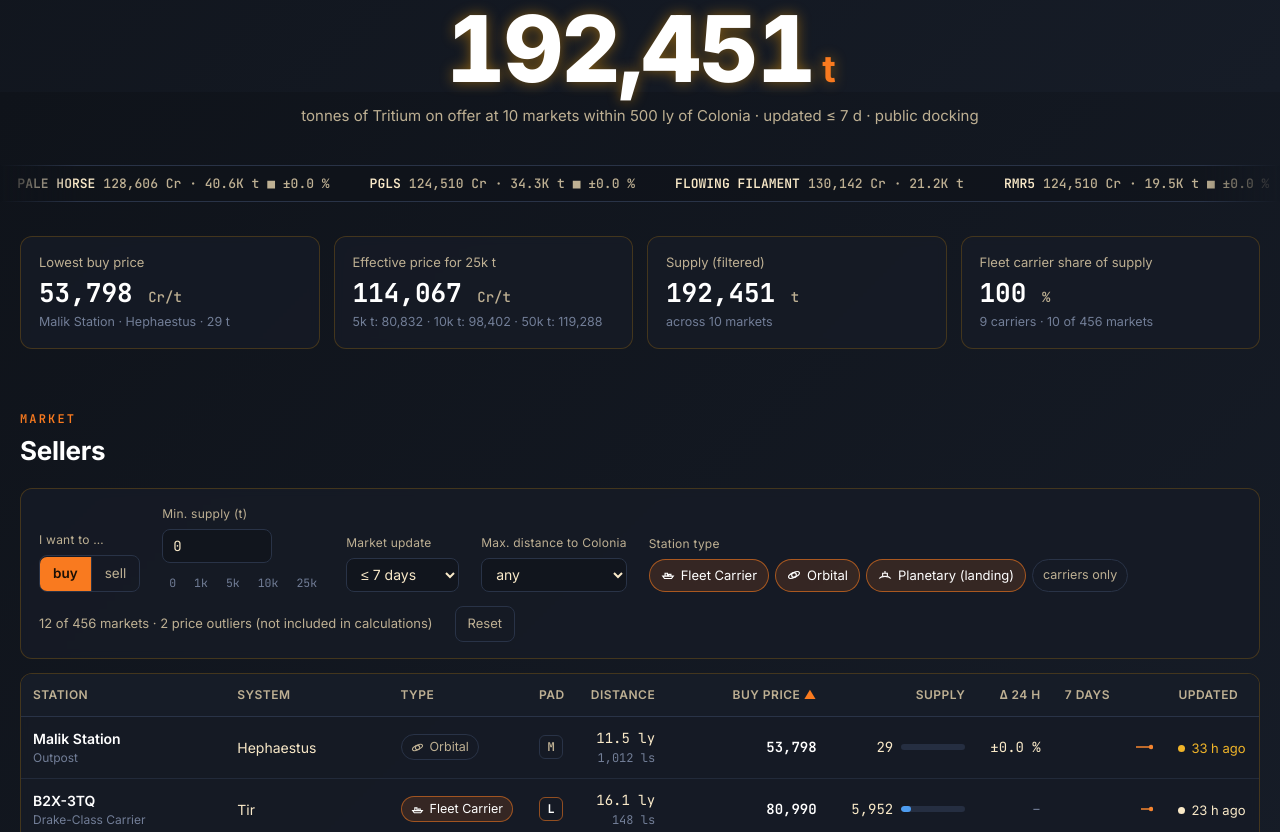
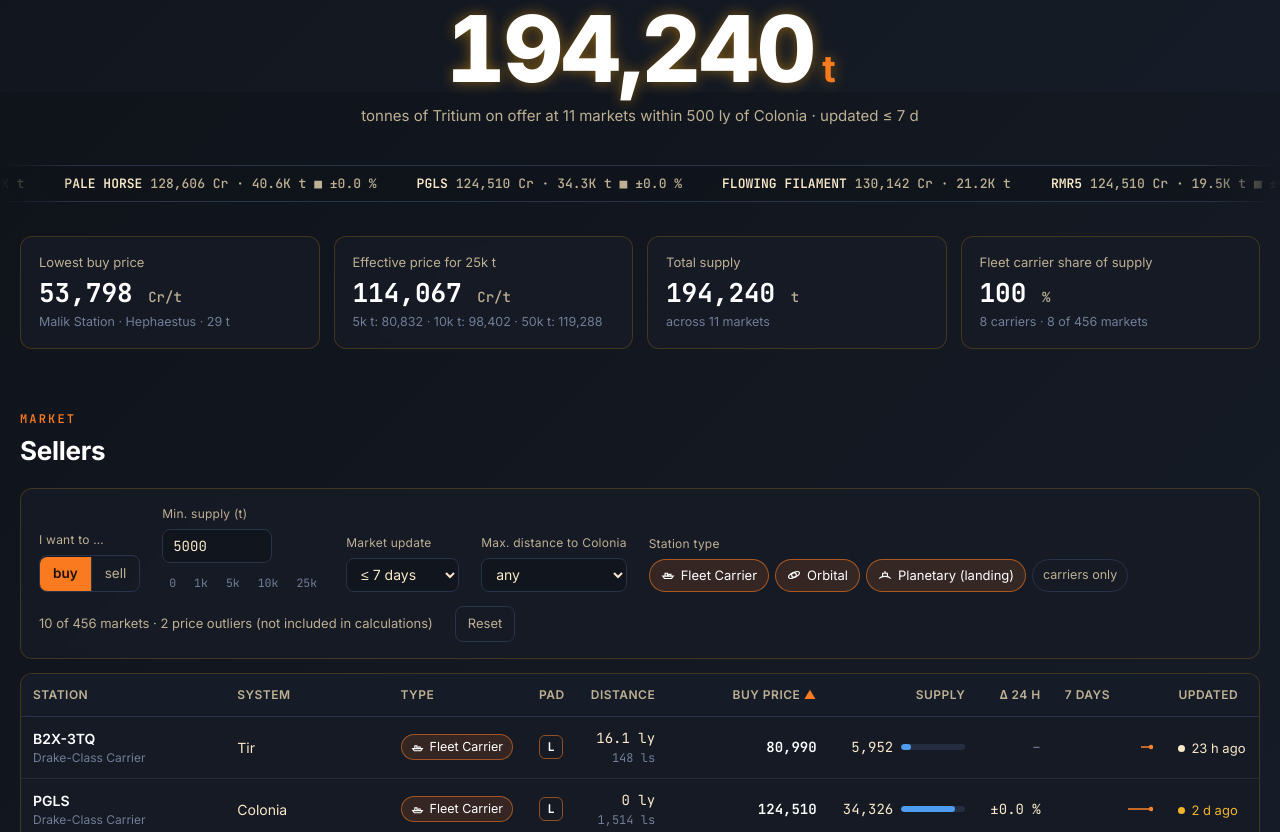
Before and after one commit to kbqx/elite-colonia-trit-tracker, a website with bundled scripts: page site/index.html in a window 1280 px wide. Shown: the part 708-1540 px from the top of the page. Built offline with nearby package versions, Linux system fonts and the light colour scheme.

Commit message:
Total supply only filtered by market-update range; table min. 5,000 t again
- KPI 'Total supply', hero number and chart total: all markets within the
  market-update range (outliers excluded), independent of table filters
- Table default min. supply back to 5,000 t (demand 1,000 t)

Co-Authored-By: Claude Opus 5.5 <noreply@anthropic.com>
Claude-Session: https://claude.ai/code/session_019XrYqrZUHvDCmwzqkgfHxx

```diff
--- a/site/index.html
+++ b/site/index.html
@@ -102,7 +102,7 @@
           </div>
           <div class="field">
             <label for="f-min" id="f-min-label">Min. supply (t)</label>
-            <input type="number" id="f-min" min="0" step="500" value="0" />
+            <input type="number" id="f-min" min="0" step="500" value="5000" />
             <div class="qty-presets" id="f-min-presets">
               <button type="button" data-v="0">0</button><button type="button" data-v="1000">1k</button><button type="button" data-v="5000">5k</button><button type="button" data-v="10000">10k</button><button type="button" data-v="25000">25k</button>
             </div>
--- a/site/src/i18n.ts
+++ b/site/src/i18n.ts
@@ -108,8 +108,8 @@ const en: Record<string, Entry> = {
   "kpi.vs24h": "vs. 24 h",
   "kpi.effBuyTitle": (p) => `Average price if you buy ${p.v} t one after another from the cheapest sellers – all stock sizes count, small ones only with their actual quantity (independent of the min. supply filter).`,
   "kpi.effSellTitle": (p) => `Average revenue if you sell ${p.v} t one after another to the best buyers.`,
-  "kpi.supply": "Supply (filtered)",
-  "kpi.demand": "Demand (filtered)",
+  "kpi.supply": "Total supply",
+  "kpi.demand": "Total demand",
   "kpi.overMarkets": (p) => `across ${p.n} markets`,
   "kpi.carrierSupply": "Fleet carrier share of supply",
   "kpi.carrierDemand": "Fleet carrier share of demand",
@@ -256,8 +256,8 @@ const de: Record<string, Entry> = {
   "kpi.vs24h": "ggü. 24 h",
   "kpi.effBuyTitle": (p) => `Durchschnittspreis, wenn du ${p.v} t nacheinander bei den günstigsten Anbietern kaufst – alle Bestände zählen, kleine nur mit ihrer echten Menge (unabhängig vom Min.-Supply-Filter).`,
   "kpi.effSellTitle": (p) => `Durchschnittserlös, wenn du ${p.v} t nacheinander an die besten Abnehmer verkaufst.`,
-  "kpi.supply": "Supply (gefiltert)",
-  "kpi.demand": "Demand (gefiltert)",
+  "kpi.supply": "Gesamt-Supply",
+  "kpi.demand": "Gesamt-Demand",
   "kpi.overMarkets": (p) => `über ${p.n} Märkte`,
   "kpi.carrierSupply": "Fleet-Carrier-Anteil am Supply",
   "kpi.carrierDemand": "Fleet-Carrier-Anteil an Demand",
--- a/site/src/main.ts
+++ b/site/src/main.ts
@@ -42,10 +42,10 @@ const ALL_KINDS: StationKind[] = ["carrier", "orbital", "planetary", "other"];
 // Mindestmengen: Kleinstbestände (z. B. 29 t zu 53k Cr) sind keine ernstzunehmenden
 // Märkte und würden "günstigster Preis", Summen und Charts verzerren.
 // Demand ist in Colonia typischerweise kleiner (meist < 5.000 t), daher eigener Wert.
-// Standard 0: der effektive Preis ("Ø für X t") gewichtet Kleinstbestände ohnehin
-// nur mit ihrer echten Menge; die Mindestmenge ist ein optionaler Tabellenfilter.
-const DEFAULT_MIN_BUY = 0;
-const DEFAULT_MIN_SELL = 0;
+// Mindestmenge gilt nur für die Tabelle (und Top 5 / Laufband). Kennzahlen wie
+// Gesamt-Supply und bester Preis ignorieren sie bewusst.
+const DEFAULT_MIN_BUY = 5000;
+const DEFAULT_MIN_SELL = 1000;
 const DEFAULTS: State = { mode: "buy", minBuy: DEFAULT_MIN_BUY, minSell: DEFAULT_MIN_SELL, age: 168, dist: 0, pad: "any", dock: "public", outl: "hide", kinds: [...ALL_KINDS], q: "", sort: "price", dir: "asc", sel: null, days: 7 };
 // Standard-Sortierung: bester Preis zuerst (Kaufen: niedrigster, Verkaufen: höchster).
 const defaultSort = (_mode: Mode): SortKey => "price";
@@ -263,16 +263,16 @@ function renderHeader(): void {
   $("#footer-stamp").textContent = fmtDateTime(snap.generatedAt);
 
   // Hero-Zahl folgt den aktiven Filtern, aber immer auf der Angebotsseite.
-  const sellers = analyze(filtered("buy"), "buy").ok;
+  const sellers = byUpdateRange("buy");
   const totalSupply = sellers.reduce((s, m) => s + m.supply, 0);
   $("#hero-supply").innerHTML = `${fmtInt(totalSupply)}<small>t</small>`;
   const ageTxt = state.age > 0 ? t("hero.age", { age: state.age >= 48 ? t("unit.days", { n: state.age / 24 }) : `${state.age} h` }) : "";
-  const minTxt = state.minBuy > 0 ? t("hero.min", { min: fmtInt(state.minBuy) }) : "";
+  const minTxt = "";
   $("#hero-supply-label").textContent = t("hero.label", {
     n: sellers.length,
     radius: fmtInt(snap.radiusLy),
     ref: snap.referenceSystem,
-    extra: `${minTxt}${ageTxt}${state.dock === "public" ? t("hero.public") : ""}`,
+    extra: `${minTxt}${ageTxt}`,
   });
 }
 
@@ -293,6 +293,20 @@ const pairOf = (m: MarketEntry, mode: Mode = state.mode): Pair => [priceOf(m, mo
 function analyze(rows: MarketEntry[], mode: Mode = state.mode) {
   const r = splitOutliers(rows, (m) => pairOf(m, mode));
   return state.outl === "show" ? { ok: rows, outliers: [] as MarketEntry[], cap: r.cap, flagged: r.outliers } : { ...r, flagged: r.outliers };
+}
+
+/**
+ * Märkte nur nach Market-Update-Zeitraum gefiltert (keine Mindestmenge, kein Typ,
+ * keine Distanz, kein Andocken) – Basis für Gesamt-Supply/-Demand und die Hero-Zahl.
+ * Preis-Ausreißer bleiben draußen, sie zählen in keiner Rechnung.
+ */
+function byUpdateRange(mode: Mode): MarketEntry[] {
+  const rows = snap.markets.filter((m) => {
+    if (priceOf(m, mode) == null || qtyOf(m, mode) <= 0) return false;
+    if (state.age > 0 && (!m.marketUpdatedAt || now - Date.parse(m.marketUpdatedAt) > state.age * 3_600_000)) return false;
+    return true;
+  });
+  return splitOutliers(rows, (m) => pairOf(m, mode)).ok;
 }
 
 /** Paare aller angegebenen Märkte zum Zeitpunkt tSec laut Verlauf. */
@@ -341,10 +355,12 @@ function renderKpis(rows: MarketEntry[], anyQty: MarketEntry[]): void {
   const pairs = anyQty.map((m) => pairOf(m));
   // Bester Preis: unabhängig von der Mindestmenge, aber mit Alters-/Typ-Filtern und ohne Ausreißer.
   const best = [...anyQty].sort((a, b) => (buy ? (a.buyPrice ?? 0) - (b.buyPrice ?? 0) : (b.sellPrice ?? 0) - (a.sellPrice ?? 0)))[0];
-  const qtySum = rows.reduce((s, m) => s + qtyOf(m, state.mode), 0);
+  const qtyRows = byUpdateRange(state.mode);
+  const qtySum = qtyRows.reduce((s, m) => s + qtyOf(m, state.mode), 0);
   const carrierRows = rows.filter((m) => m.kind === "carrier");
   const carrierQty = carrierRows.reduce((s, m) => s + qtyOf(m, state.mode), 0);
-  const carrierShare = qtySum > 0 ? (carrierQty / qtySum) * 100 : null;
+  const rowsQty = rows.reduce((s, m) => s + qtyOf(m, state.mode), 0);
+  const carrierShare = rowsQty > 0 ? (carrierQty / rowsQty) * 100 : null;
 
   // Effektiver Preis für die mittlere Menge + Veränderung ggü. 24 h
   // (gleiche Märkte, Preise UND Mengen von damals laut Verlauf).
@@ -377,7 +393,7 @@ function renderKpis(rows: MarketEntry[], anyQty: MarketEntry[]): void {
       `${known ? `<span class="${dCls(dE)}">${fmtPct(dE)}</span> ${t("kpi.vs24h")} · ` : ""}${others}`,
       t(buy ? "kpi.effBuyTitle" : "kpi.effSellTitle", { v: fmtInt(vMid) }),
     ),
-    card(buy ? t("kpi.supply") : t("kpi.demand"), `${fmtInt(qtySum)} <small>t</small>`, t("kpi.overMarkets", { n: rows.length })),
+    card(buy ? t("kpi.supply") : t("kpi.demand"), `${fmtInt(qtySum)} <small>t</small>`, t("kpi.overMarkets", { n: qtyRows.length })),
     card(
       buy ? t("kpi.carrierSupply") : t("kpi.carrierDemand"),
       `${carrierShare == null ? "–" : Math.round(carrierShare)} <small>%</small>`,
@@ -542,16 +558,15 @@ function renderHistory(): void {
       const meta = hist!.stations[id];
       return meta ? passesStatic(meta, current.get(id)) : false;
     });
-    const minQty = Math.max(1, minFor(state.mode));
     const maxAge = state.age > 0 ? state.age * 3_600 : Infinity;
     const vols = VOLUMES[state.mode];
     const best: Array<number | null> = [], total: Array<number | null> = [];
     const effs: Array<Array<number | null>> = vols.map(() => []);
 
+    const allSeries = Object.values(hist.series);
     for (const t of times) {
       const tSec = Math.floor(t / 1000);
-      // Alle Märkte (jede Menge) für effektive Preise + besten Einzelpreis;
-      // die Gesamtmenge folgt dagegen der Mindestmenge wie Tabelle und Kennzahlen.
+      // Alle Märkte (jede Menge) für effektive Preise + besten Einzelpreis.
       let pairs: Pair[] = [];
       let any = false;
       for (const [, rows] of markets) {
@@ -569,7 +584,18 @@ function renderHistory(): void {
       }
       best.push(bestPrice(pairs, state.mode));
       vols.forEach((v, k) => (effs[k] as Array<number | null>).push(effectivePrice(pairs, v, state.mode)));
-      total.push(any ? pairs.reduce((s, [, q]) => s + (q >= minQty ? q : 0), 0) : null);
+      // Gesamtmenge wie die Kennzahl darüber: alle Märkte, nur nach Market-Update-Alter
+      // gefiltert (ohne Typ/Distanz/Andocken/Mindestmenge), Ausreißer raus.
+      let allPairs: Pair[] = [];
+      for (const rows of allSeries) {
+        const r = rowAt(rows, tSec);
+        if (!r || tSec - r[0] > maxAge) continue;
+        const pr = rowPrice(r, state.mode), q = rowQty(r, state.mode);
+        if (pr != null && q > 0) allPairs.push([pr, q]);
+      }
+      const capAll = (weightedMedian(allPairs) ?? Infinity) * OUTLIER_FACTOR;
+      allPairs = allPairs.filter(([p]) => p <= capAll);
+      total.push(any ? allPairs.reduce((s, [, q]) => s + q, 0) : null);
     }
 
     panels = [
```
